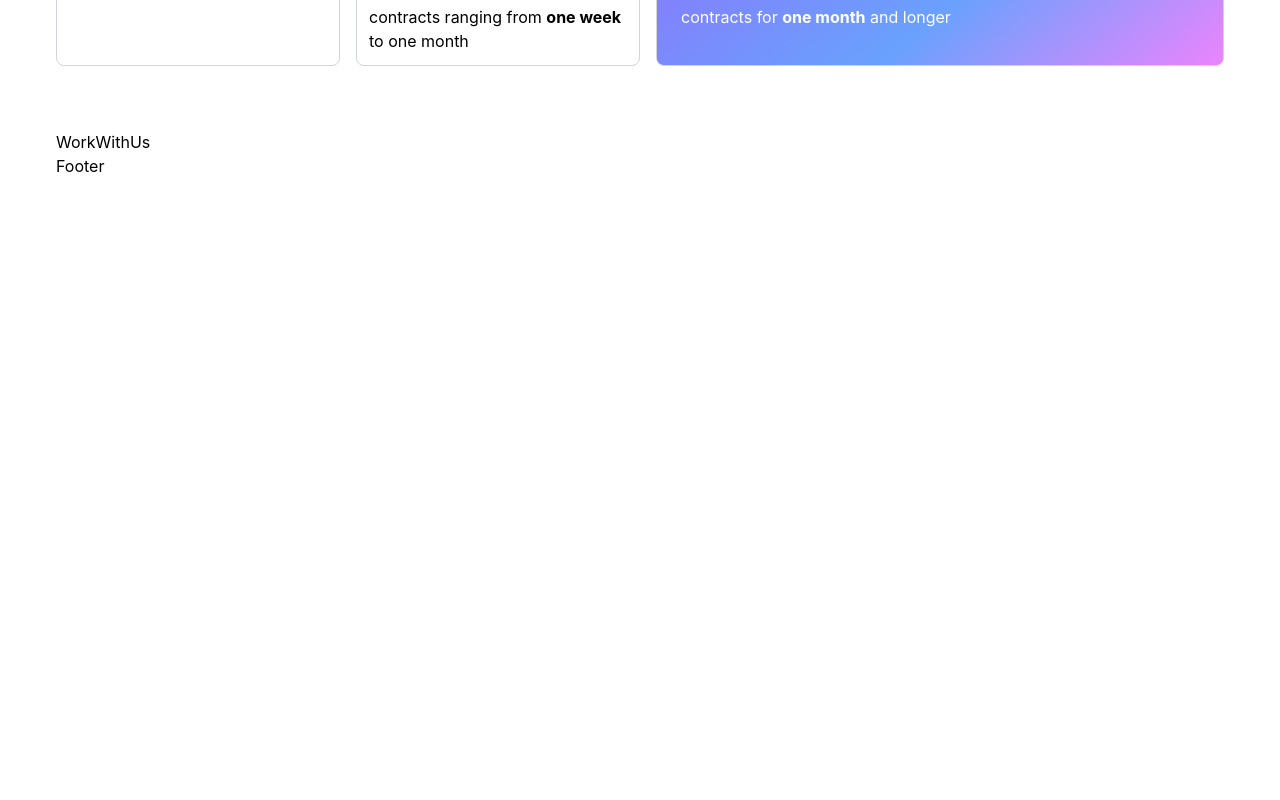
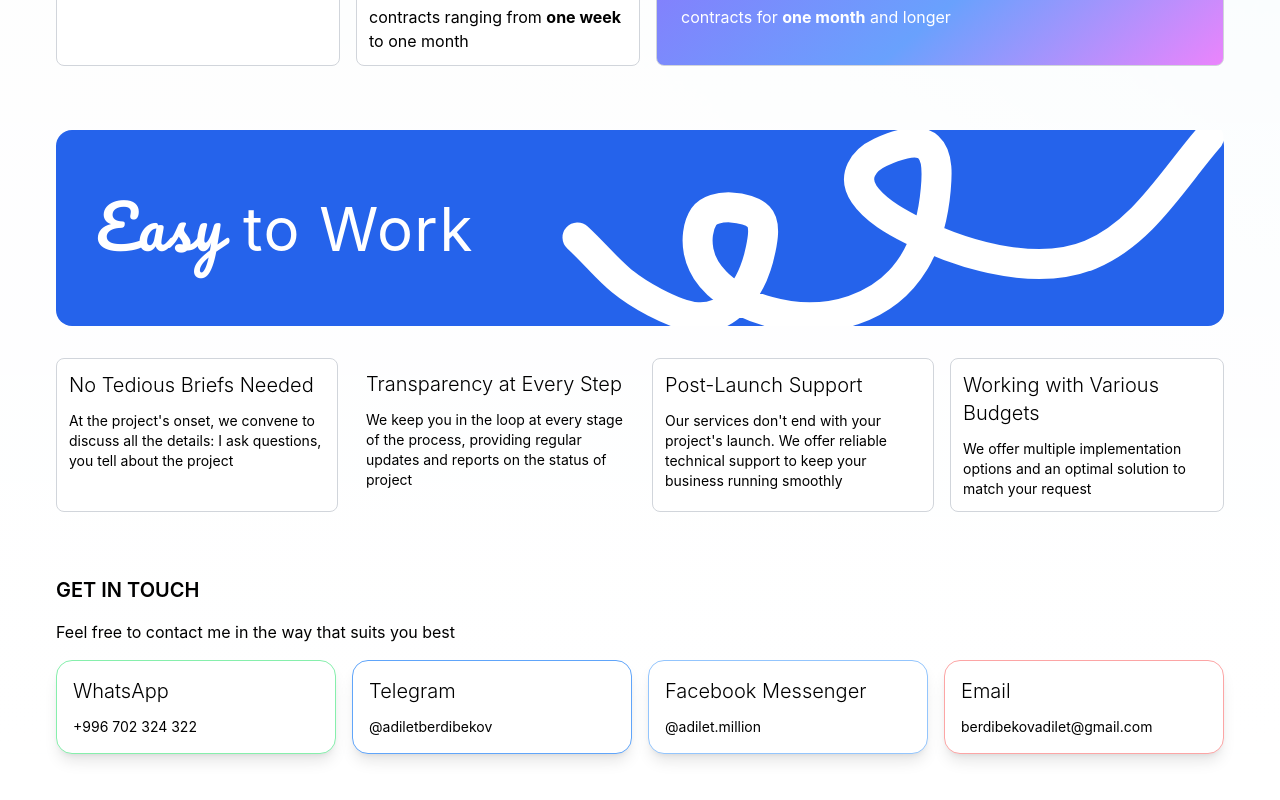
Before and after one commit to berdibekovadilet/plaudisdev, a Next.js app: page / in a window 1280 px wide. Shown: the part 3032-3832 px from the top of the page. Before the commit the page ends 3210 px from the top, so only its background shows below. Built offline with nearby package versions, Linux system fonts and the light colour scheme.

Commit message:
add WorkWithUs, Footer

```diff
--- a/components/Sections/Footer/Footer.tsx
+++ b/components/Sections/Footer/Footer.tsx
@@ -2,8 +2,35 @@ import React from 'react';
 
 export const Footer = () => {
     return (
-        <div id="contact">
-            Footer
+        <div id="contact" className='my-16'>
+            <h2 className='text-xl font-semibold uppercase'>get in touch</h2>
+            <p className='my-4'>Feel free to contact me in the way that suits you best</p>
+            <div className='grid md:grid-cols-4 gap-4'>
+                <a href="https://wa.me/+996702324322" target="_blank" rel="noopener">
+                    <div className='md:max-w-[282px] p-4 rounded-2xl border border-green-300 bg-white shadow-lg'>
+                        <h3 className='text-xl font-light mb-3'>WhatsApp</h3>
+                        <p className='text-sm'>+996 702 324 322</p>
+                    </div>
+                </a>
+                <a href="https://t.me/adiletberdibekov" target="_blank" rel="noopener">
+                    <div className='md:max-w-[282px] p-4 rounded-2xl border border-blue-400 bg-white shadow-lg'>
+                        <h3 className='text-xl font-light mb-3'>Telegram</h3>
+                        <p className='text-sm'>@adiletberdibekov</p>
+                    </div>
+                </a>
+                <a href="https://m.me/adilet.million" target="_blank" rel="noopener">
+                    <div className='md:max-w-[282px] p-4 rounded-2xl border border-blue-300 bg-white shadow-lg'>
+                        <h3 className='text-xl font-light mb-3'>Facebook Messenger</h3>
+                        <p className='text-sm'>@adilet.million</p>
+                    </div>
+                </a>
+                <a href="mailto:berdibekovadilet@gmail.com" target="_blank" rel="noopener">
+                    <div className='md:max-w-[282px] p-4 rounded-2xl border border-red-300 bg-white shadow-lg'>
+                        <h3 className='text-xl font-light mb-3'>Email</h3>
+                        <p className='text-sm'>berdibekovadilet@gmail.com</p>
+                    </div>
+                </a>
+            </div>
         </div>
     );
 };
--- a/components/Sections/WorkWithUs/WorkWithUs.tsx
+++ b/components/Sections/WorkWithUs/WorkWithUs.tsx
@@ -1,9 +1,22 @@
 import React from 'react';
+import Image from "next/image";
+import {TextCard} from "../../Common/TextCard/TextCard";
+import {bennefitsData} from "./data";
+import CurveLine from "../../../public/elements/curveLine.svg"
 
 export const WorkWithUs = () => {
     return (
-        <div>
-            WorkWithUs
+        <div className='my-6 md:my-16'>
+            <div className='bg-blue-600 rounded-2xl flex justify-between items-center h-[150px] md:h-full text-center mb-4 md:mb-8'>
+                <h2 className='text-white text-5xl md:text-6xl tracking-wide ml-10'><span
+                    className='font-pacifico'>Easy</span> to Work</h2>
+                <Image src={CurveLine} alt='curve line' width={662} height={210} className="hidden md:block"/>
+            </div>
+            <div>
+                <div className="flex gap-[16px] md:flex-row flex-col justify-between mb-4">
+                    {bennefitsData.map(item => <TextCard service={item} isHighlighted={item.id === 2} key={item.id}/>)}
+                </div>
+            </div>
         </div>
     );
 };
--- /dev/null
+++ b/components/Sections/WorkWithUs/data.ts
@@ -0,0 +1,31 @@
+export interface Bennefits {
+    id: number;
+    title: string;
+    description: string;
+}
+
+export const bennefitsData: Bennefits[] = [
+    {
+        id: 1,
+        title: "No Tedious\n" +
+            "Briefs Needed",
+        description: "At the project's onset, we convene to discuss all the details: I ask questions, you tell about the project"
+    },
+    {
+        id: 2,
+        title: "Transparency\n" +
+            "at Every Step",
+        description: "We keep you in the loop at every stage of the process, providing regular updates and reports on the status of project"
+    },
+    {
+        id: 3,
+        title: "Post-Launch Support",
+        description: "Our services don't end with your project's launch. We offer reliable technical support to keep your business running smoothly"
+    },
+    {
+        id: 4,
+        title: "Working with\n" +
+            "Various Budgets",
+        description: "We offer multiple implementation options and an optimal solution to match your request"
+    }
+];
--- a/pages/index.tsx
+++ b/pages/index.tsx
@@ -23,14 +23,12 @@ const Home: NextPage = () => {
                     <Header/>
                     <Hero/>
                     <KeyServices/>
+                    <ComponentsDevelopment/>
+                    <PageDevelopment/>
+                    <Pricing/>
+                    <WorkWithUs/>
+                    <Footer/>
                 </div>
-            </div>
-            <div className='max-w-[1200px] mx-auto px-4'>
-                <ComponentsDevelopment/>
-                <PageDevelopment/>
-                <Pricing/>
-                <WorkWithUs/>
-                <Footer/>
             </div>
         </>
     )
--- a/styles/globals.css
+++ b/styles/globals.css
@@ -1,3 +1,5 @@
+@import url('https://fonts.googleapis.com/css2?family=Pacifico&display=swap');
+
 @tailwind base;
 @tailwind components;
 @tailwind utilities;
@@ -20,6 +22,10 @@ a {
     box-sizing: border-box;
 }
 
+.font-pacifico {
+    font-family: 'Pacifico', cursive;
+}
+
 .hero-background {
     background-image: linear-gradient(to top, rgba(255, 255, 255, 1) 0%, rgba(255, 255, 255, 0) 100%), url('/banners/background.png');
     background-repeat: no-repeat;
```
